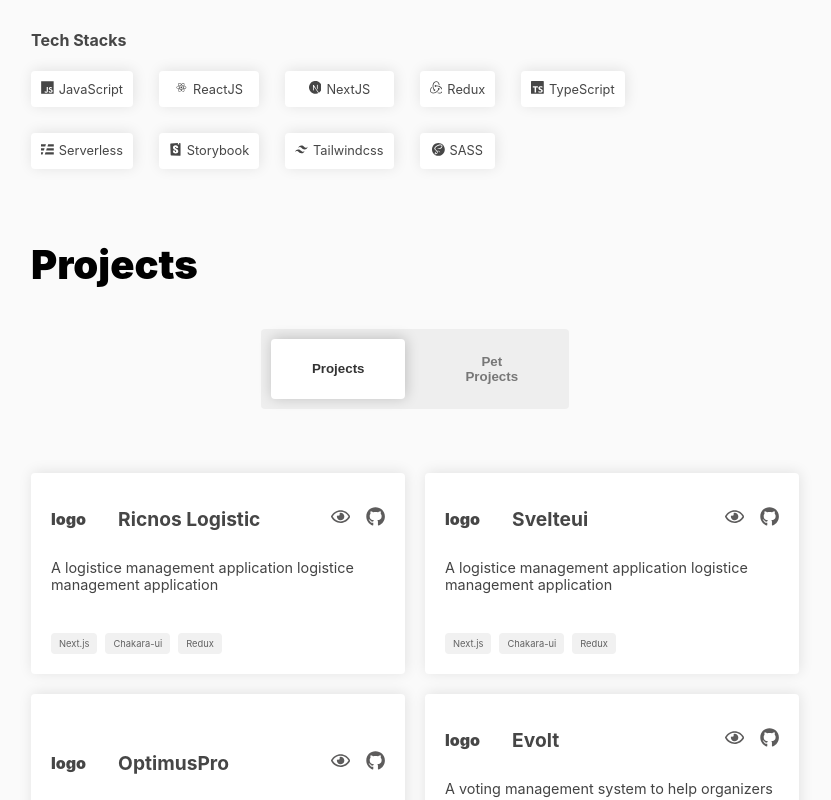
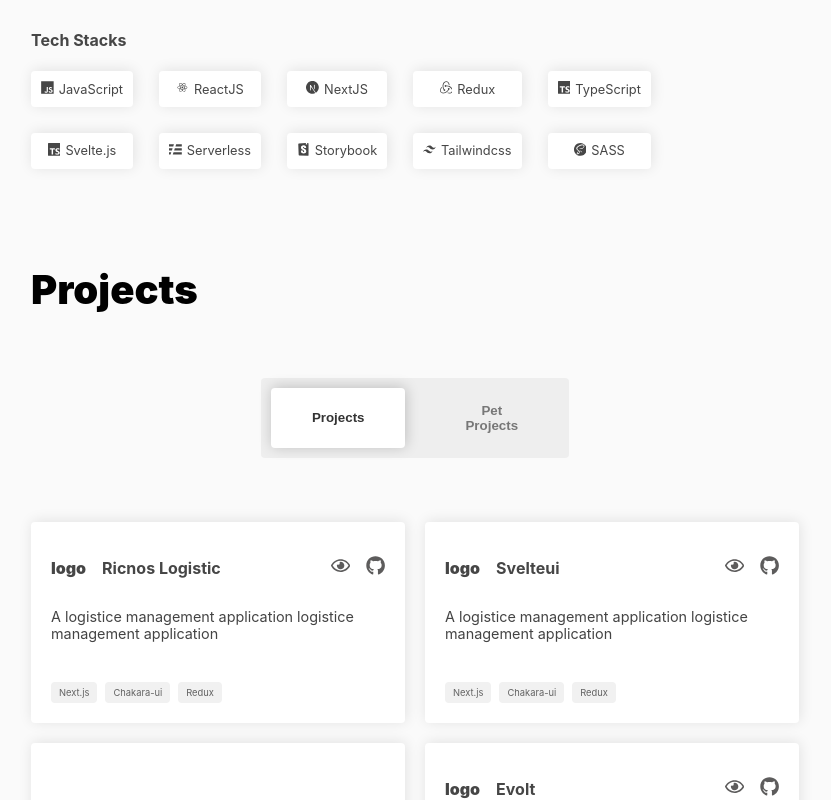
Before and after one commit to calebbenjin/calebbenjin-io, a Next.js app: page / in a window 1280 px wide. Shown: the part 380-1180 px from the top of the page, without its empty margins (225-1056 px from the left). Built offline with nearby package versions, Linux system fonts and the light colour scheme.

Commit message:
Project Bug Fix

```diff
--- a/components/Heading.tsx
+++ b/components/Heading.tsx
@@ -15,7 +15,7 @@
   font-weight: 900;
   font-size: 40px;
   color: #000;
-  line-height: 0;
+  margin-bottom: 2rem;
 
   @media(max-width: 768px) {
     font-size: 30px;
--- a/components/Projects.tsx
+++ b/components/Projects.tsx
@@ -12,8 +12,8 @@
       previewImg: "Preview Image",
       name: 'Ricnos Logistic',
       des: 'A logistice management application logistice management application',
-      github: "github-link",
-      url: "app-url",
+      github: "https://github.com/calebbenjin",
+      url: "https://calebbenjin.vercel.app",
       tech: [
         {name: "Next.js"},
         {name: "Chakara-ui"},
@@ -26,8 +26,8 @@
       previewImg: "Preview Image",
       name: 'Svelteui',
       des: 'A logistice management application logistice management application',
-      github: "github-link",
-      url: "app-url",
+      github: "https://github.com/calebbenjin",
+      url: "https://calebbenjin.vercel.app",
       tech: [
         {name: "Next.js"},
         {name: "Chakara-ui"},
@@ -40,8 +40,8 @@
       previewImg: "Preview Image",
       name: 'OptimusPro',
       des: 'A Learning platform for forex and cryptocurrency traders.',
-      github: "github-link",
-      url: "app-url",
+      github: "https://github.com/calebbenjin",
+      url: "https://calebbenjin.vercel.app",
       tech: [
         {name: "Next.js"},
         {name: "TailwindCss"},
@@ -54,8 +54,8 @@
       previewImg: "Preview Image",
       name: 'Evolt',
       des: 'A voting management system to help organizers create and manage perticipant and voters on their event.',
-      github: "github-link",
-      url: "app-url",
+      github: "https://github.com/calebbenjin",
+      url: "https://calebbenjin.vercel.app",
       tech: [
         {name: "Next.js"},
         {name: "Typescript"},
@@ -68,34 +68,69 @@
   sideProjects: [
     {
       id: 1,
+      logo: "logo",
+      previewImg: "Preview Image",
       name: 'E-commerce boilerplate',
-      description: 'For Small teams or office',
+      des: 'For Small teams or office',
+      github: "https://github.com/calebbenjin",
+      url: "https://calebbenjin.vercel.app",
+      tech: [
+        {name: "Next.js"},
+        {name: "Typescript"},
+        {name: "Redux"},
+        {name: "Prisma"},
+        {name: "Styled-component"},
+      ]
     },
     {
       id: 2,
+      logo: "logo",
+      previewImg: "Preview Image",
       name: 'React Authentication boilerplate',
-      description: 'For Small teams or office',
+      des: 'For Small teams or office',
+      github: "https://github.com/calebbenjin",
+      url: "https://calebbenjin.vercel.app",
+      tech: [
+        {name: "Next.js"},
+        {name: "Typescript"},
+        {name: "Redux"},
+        {name: "Prisma"},
+        {name: "Styled-component"},
+      ]
     },
     {
       id: 3,
+      logo: "logo",
+      previewImg: "Preview Image",
       name: 'DJ event App',
-      description: 'For Small teams or office',
-    },
-    {
-      id: 4,
-      name: 'Evolt',
-      description: 'Voting management application',
+      des: 'For Small teams or office',
+      github: "https://github.com/calebbenjin",
+      url: "https://calebbenjin.vercel.app",
+      tech: [
+        {name: "Next.js"},
+        {name: "Typescript"},
+        {name: "Redux"},
+        {name: "Prisma"},
+        {name: "Styled-component"},
+      ]
     },
     {
       id: 5,
+      logo: "logo",
+      previewImg: "Preview Image",
       name: 'CryptoMeta',
-      description: 'Cryptocurrency application',
-    },
-    {
-      id: 6,
-      name: 'CryptoMeta',
-      description: 'Cryptocurrency application',
-    },
+      des: 'Cryptocurrency application',
+      github: "https://github.com/calebbenjin",
+      url: "https://calebbenjin.vercel.app",
+      tech: [
+        {name: "Next.js"},
+        {name: "Typescript"},
+        {name: "Redux"},
+        {name: "Prisma"},
+        {name: "Styled-component"},
+      ]
+
+    }
   ]
 };
 
@@ -134,7 +169,7 @@
         <button
         className={state.active === 'sideProjects' ? 'active' : ''}
         type="button"
-        aria-label="SideProjects"
+        aria-label="sideProjects"
         onClick={() => handlePricingPlan('sideProjects')}
         >Pet Projects</button>
       </ToggleButtons>
@@ -161,6 +196,9 @@
            </div>
           </div>
         ))}
+      </div>
+      <div className="viewLink">
+        <Link href="/projects"><a>See more</a></Link>
       </div>
     </ProjectSection>
   )
@@ -231,13 +269,28 @@
     }
 
     .protitle {
-      font-size: 1.2rem;
+      font-size: 1rem;
       margin: 0;
     }
     .logo {
       font-size: 1rem;
-      margin-right: 2rem;
+      margin-right: 1rem;
       font-weight: 900;
+    }
+  }
+
+  .viewLink {
+    margin: 3rem auto 0rem;
+    text-align: center;
+    a {
+      color: #333;
+      padding: 10px;
+      border-radius: 4px;
+      transition: all 0.3s ease;
+      &:hover {
+        background: #dfdfdf;
+
+      }
     }
   }
 
@@ -245,6 +298,7 @@
     display: grid;
     grid-template-columns: repeat(2, 1fr);
     grid-gap: 20px;
+    margin-bottom: 2rem;
   }
 
   @media(max-width: 768px) {
@@ -322,11 +376,13 @@
     font-weight: 600;
     color: #777777;
     border-radius: 4px;
+    animation: ${fadeIn} .4s ease-in;
     text-transform: capitalize;
     transition: all 0.6s,
   }
   .active {
     background: #fff;
+    animation: ${fadeIn2} .4s ease-in;
     color: #333;
     box-shadow: 1px -1px 14px rgba(0,0,0,0.2);
   }
--- a/components/Stack.tsx
+++ b/components/Stack.tsx
@@ -32,30 +32,36 @@
     icon: <SiRedux />,
   },
   {
-    id: 4,
+    id: 5,
     name: 'TypeScript',
     icon: <SiTypescript />,
   },
   {
-    id: 5,
+    id: 56,
+    name: 'Svelte.js',
+    icon: <SiTypescript />,
+  },
+  {
+    id: 6,
     name: 'Serverless',
     icon: <SiServerless />,
   },
   {
-    id: 6,
+    id: 7,
     name: 'Storybook',
     icon: <SiStorybook />,
   },
   {
-    id: 7,
+    id: 8,
     name: 'Tailwindcss',
     icon: <SiTailwindcss />,
   },
   {
-    id: 8,
+    id: 9,
     name: 'SASS',
     icon: <SiSass />,
   },
+
 ]
 
 const TechStack = () => {
```
